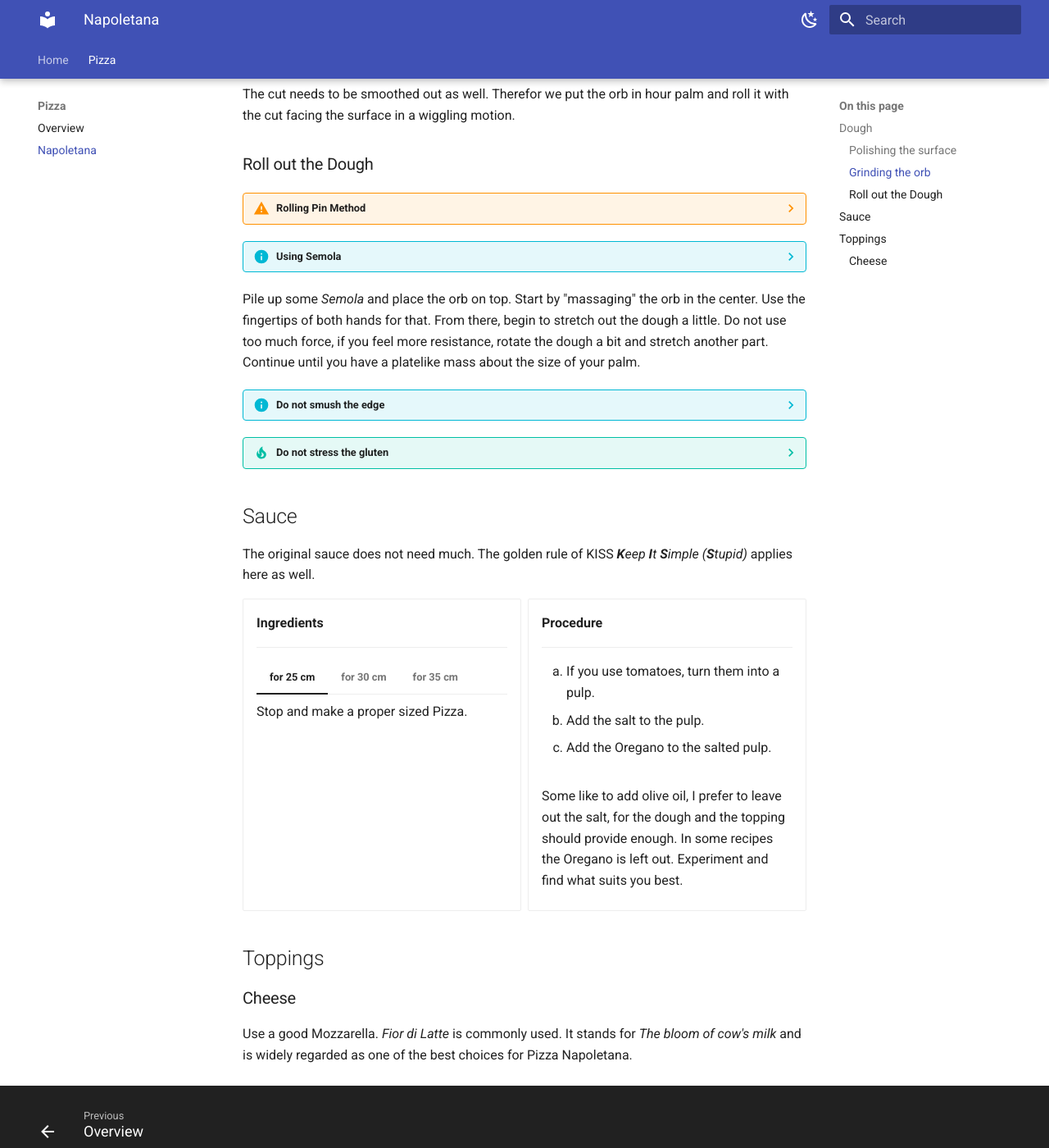
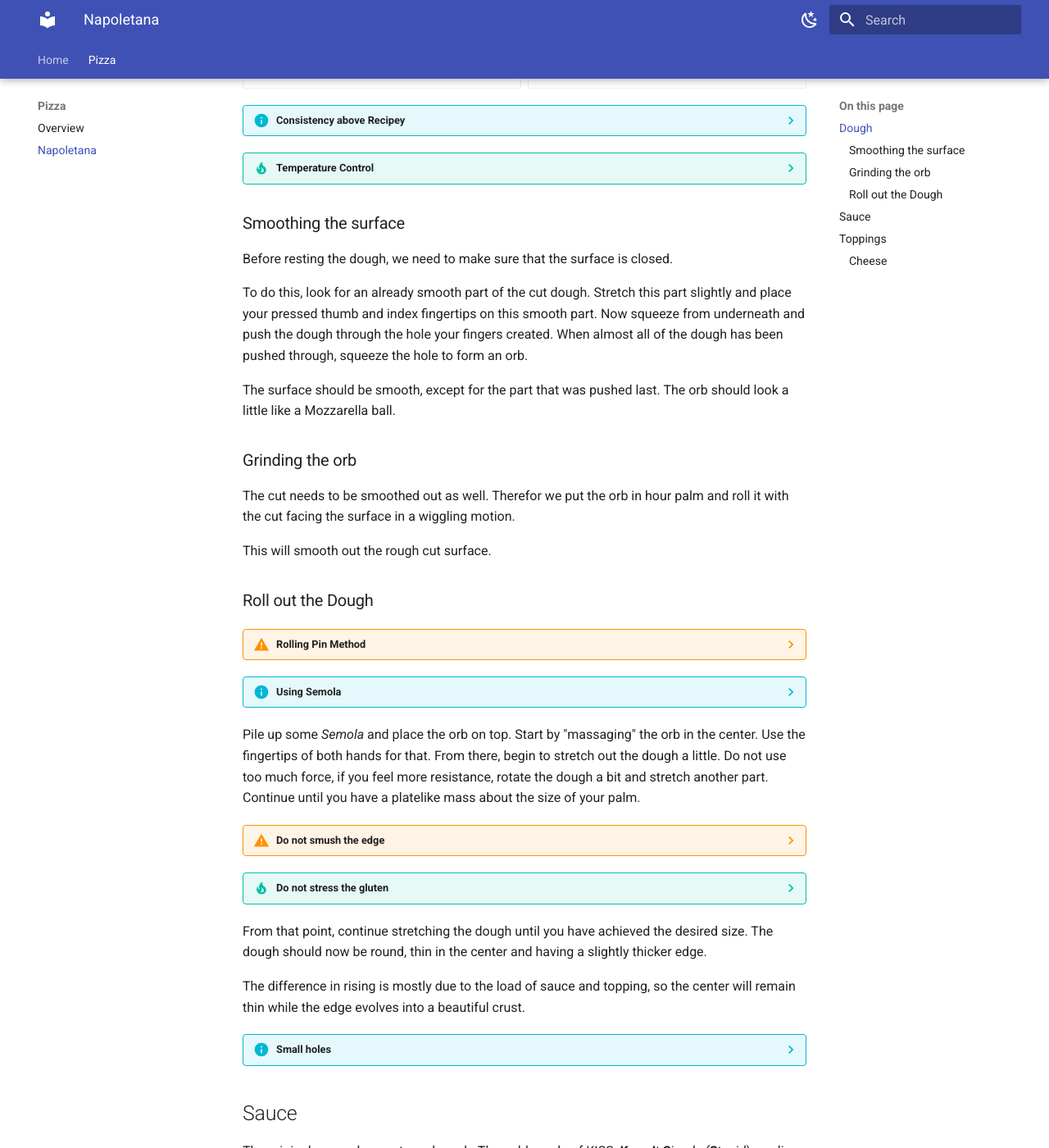
Before and after one commit to GlasVader/Cooking, an MkDocs documentation site: the page built from docs/pizza/napoletana/napoletana.md, in a window 1280 px wide and 1400 px high, scrolled down 914 px. Shown: the whole window at 82% size. Built offline with MkDocs 1.6.1 and Material for MkDocs 9.7.7, drawn with Linux system fonts in a browser that asks for light colours; some of the changed text lies outside the part shown.

Commit message:
Update napoletana.md

```diff
--- a/docs/pizza/napoletana/napoletana.md
+++ b/docs/pizza/napoletana/napoletana.md
@@ -1,4 +1,9 @@
 # Pizza Napoletana
+
+Pizza Napoletana, also known as Neapolitan pizza, is a culinary treasure revered worldwide for its simplicity and exquisite taste.
+Originating from Naples, Italy, this traditional pizza style boasts a thin, soft, and slightly charred crust, created from high-protein flour, natural yeast, salt, and water, kneaded and left to rise for hours.
+The toppings are kept minimalistic, typically featuring San Marzano tomatoes, fresh mozzarella cheese made from buffalo milk, extra virgin olive oil, and basil leaves, resulting in a harmonious blend of flavors that burst with authenticity.
+Cooked in a wood-fired oven at blazing temperatures, Pizza Napoletana achieves a perfect balance of crispiness and chewiness in every bite, making it a culinary delight revered by pizza enthusiasts worldwide.
 
 ## Dough
 
@@ -41,6 +46,7 @@
     <li>["Mozzarella"](napoletana.md#polishing-the-surface) the surface.</li>
     <li>[Grind the orb](napoletana.md#grinding-the-orb).</li>
     <li>Leave the orbs to rest for 12 h at room temperature.</br>Longer if stored in the fridge.</li>
+    <li>[Roll the dough out](napoletana.md#roll-out-the-dough).</li>
     </ol>
 
 </div>
@@ -57,9 +63,17 @@
     To give yourself more room to manoeuvre, especially during a hot summer, use cooled water or substitute some parts of the water with ice cubes.
     With this method, you should use the weight instead of the volume, since 1 kg of ice cubes is equal to 1 kg of water.
 
-### Polishing the surface
+### Smoothing the surface
 
-Before putting the dough to rest, we must ensure a closed surface.
+Before resting the dough, we need to make sure that the surface is closed.
+
+To do this, look for an already smooth part of the cut dough.
+Stretch this part slightly and place your pressed thumb and index fingertips on this smooth part.
+Now squeeze from underneath and push the dough through the hole your fingers created.
+When almost all of the dough has been pushed through, squeeze the hole to form an orb.
+
+The surface should be smooth, except for the part that was pushed last.
+The orb should look a little like a Mozzarella ball.
 
 <!-- add video -->
 
@@ -69,6 +83,8 @@
 
 The cut needs to be smoothed out as well.
 Therefor we put the orb in hour palm and roll it with the cut facing the surface in a wiggling motion.
+
+This will smooth out the rough cut surface.
 
 <!-- add video -->
 
@@ -90,20 +106,30 @@
 Do not use too much force, if you feel more resistance, rotate the dough a bit and stretch another part.
 Continue until you have a platelike mass about the size of your palm.
 
-??? info "Do not smush the edge"
+??? warning "Do not smush the edge"
 
     As with the rolling pin, massaging the future crust will prevent it from becoming fluffy.
     Try working from the center instead.
 
 ??? tip "Do not stress the gluten"
 
-    Because gluten forms a network, too much force will tear it apart.
+    Because gluten forms a network, too much force will tear it apart, especially in its early stages.
     Give the dough a little time to adjust to its new shape after initial rolling.
+
+From that point, continue stretching the dough until you have achieved the desired size.
+The dough should now be round, thin in the center and having a slightly thicker edge.
+
+The difference in rising is mostly due to the load of sauce and topping, so the center will remain thin while the edge evolves into a beautiful crust.
+
+??? info "Small holes"
+
+    The dough can sometimes tear despite careful handling.
+    Smaller tears can be fixed by pinching the dough.
 
 ## Sauce
 
 The original sauce does not need much.
-The golden rule of KISS <i><b>K</b>eep <b>I</b>t <b>S</b>imple (<b>S</b>tupid)</i> applies here as well.
+The golden rule of KISS, <i><b>K</b>eep <b>I</b>t <b>S</b>imple (<b>S</b>tupid)</i>, applies here as well.
 
 <div class="grid cards" markdown>
 
```
